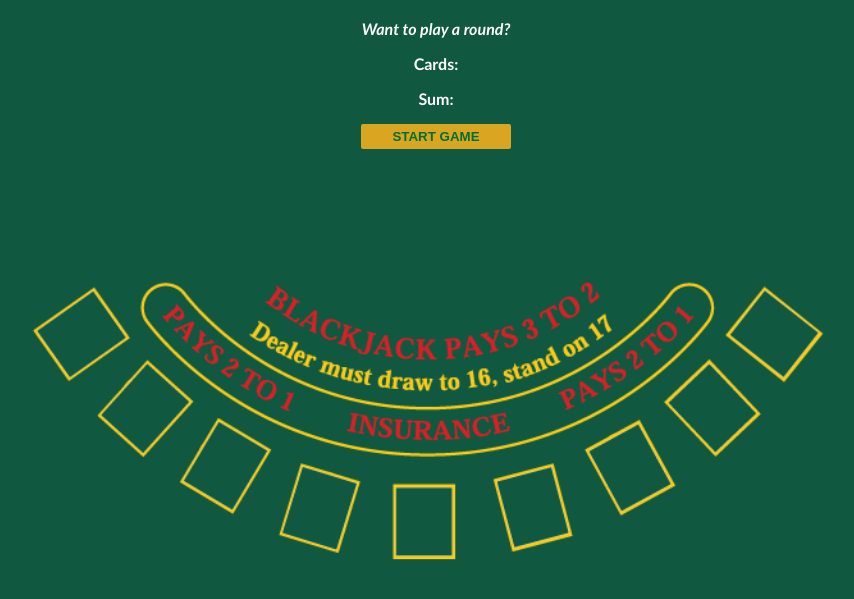
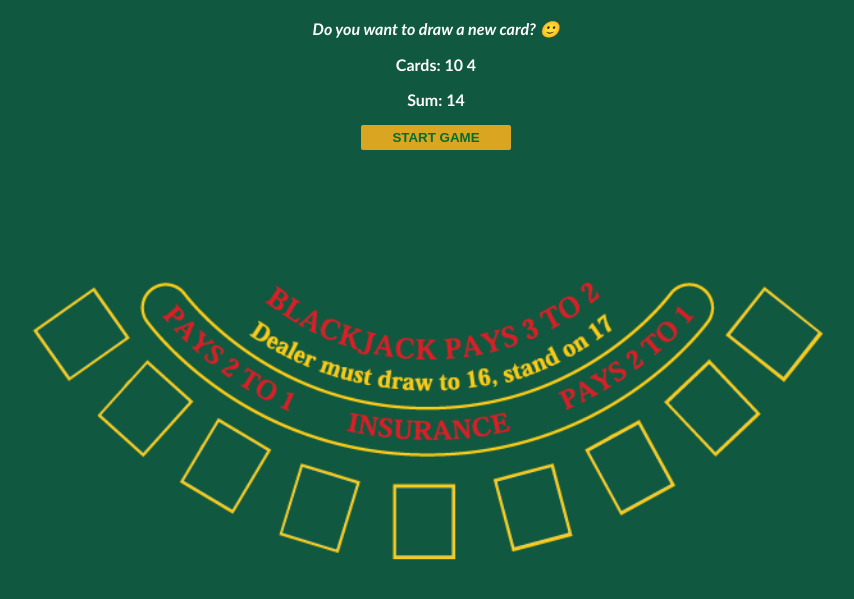
Before and after one commit to sasidhar-jonnalagadda/blackjack-game, a plain HTML site: page index.html in a window 1280 px wide. Both pictures are taken after a click on the button "START GAME". Shown: the part 63-662 px from the top of the page, without its empty margins (204-1058 px from the left). Drawn offline with Linux system fonts and the light colour scheme.

Commit message:
Add IDs for HTML elements
Added IDs for HTML elements to work with them in JS file

```diff
--- a/backend.js
+++ b/backend.js
@@ -5,7 +5,13 @@ let hasBlackJack = false;
 let isAlive = true;
 let message = "";
 
+let messageEl = document.getElementById("message-el");
+let cardsEl = document.getElementById("cards-el");
+let sumEl = document.getElementById("sum-el");
+
 function startGame() {
+  cardsEl.textContent = "Cards: " + firstCard + " " + secondCard;
+  sumEl.textContent = "Sum: " + sum;
   if (sum <= 20) {
     message = "Do you want to draw a new card? 🙂";
   } else if (sum === 21) {
@@ -16,5 +22,5 @@ function startGame() {
     isAlive = false;
   }
 
-  console.log(message);
+  messageEl.textContent = message;
 }
--- a/index.html
+++ b/index.html
@@ -9,8 +9,8 @@
   <body>
     <h1>Blackjack</h1>
     <p id="message-el">Want to play a round?</p>
-    <p>Cards:</p>
-    <p>Sum:</p>
+    <p id="cards-el">Cards:</p>
+    <p id="sum-el">Sum:</p>
     <button onclick="startGame()">START GAME</button>
   </body>
 </html>
```
